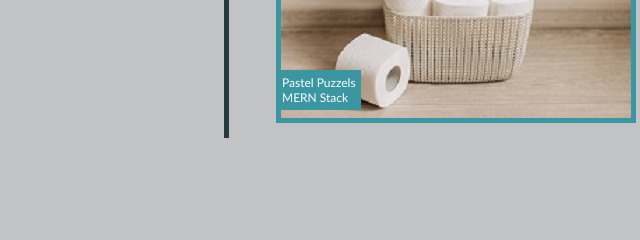
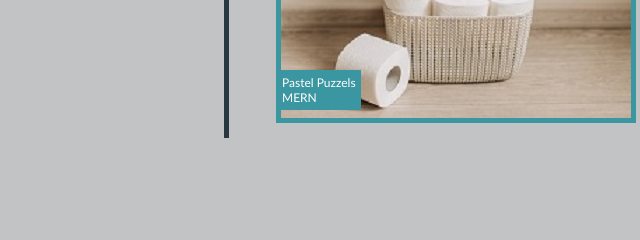
Before and after one commit to rvacovsky/Portfolio, a plain HTML site: page index.html in a window 1280 px wide. Shown: the part 1811-2051 px from the top of the page, 106-746 px from the left. Drawn offline with Linux system fonts and the light colour scheme.

```diff
--- a/index.html
+++ b/index.html
@@ -77,7 +77,7 @@
                 </div>
                 <div class="item-detail">
                     <img src="./assets/images/toilet-paper.jpg" alt="Puzzles">
-                    <div class="bottom-left">Pastel Puzzels<br>MERN Stack</div>
+                    <div class="bottom-left">Pastel Puzzels<br>MERN</div>
                 </div>
             </div>
         </div>
```
